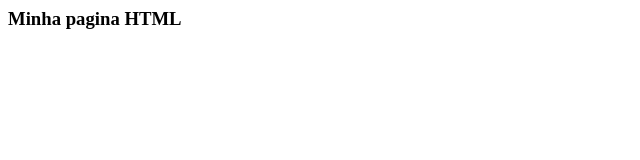
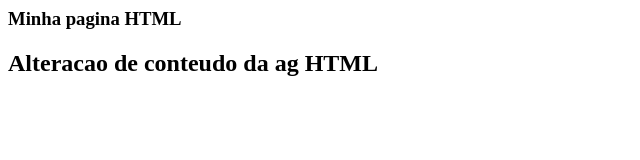
Before and after one commit to EronMorais/gama-no-github, a plain HTML site: page index.html in a window 1280 px wide. Shown: the whole page, without its empty margins (0-640 px from the left). Drawn offline with Linux system fonts and the light colour scheme.

Commit message:
arquivo index.html atualizado novamente

```diff
--- a/index.html
+++ b/index.html
@@ -1,5 +1,6 @@
  <html>
      <body>
          <h3>Minha pagina HTML</h3>
+         <h2>Alteracao de conteudo da ag HTML</h2>
      </body>
  </html>
```
